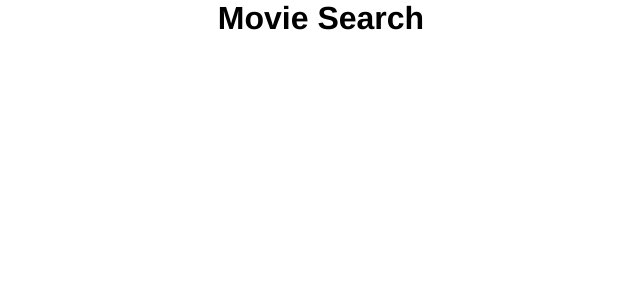
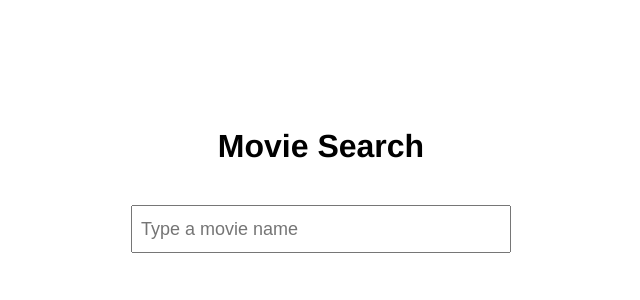
Before and after one commit to Domeniqque/movie-finder, a React (Create React App) app: page / in a window 1280 px wide. Shown: the top 300 px of the page, without its empty margins (319-959 px from the left). Built offline with nearby package versions, Linux system fonts and the light colour scheme.

Commit message:
feat: add input

```diff
--- a/src/App.css
+++ b/src/App.css
@@ -1,38 +1,11 @@
-.App {
+.container {
   text-align: center;
-}
-
-.App-logo {
-  height: 40vmin;
-  pointer-events: none;
-}
-
-@media (prefers-reduced-motion: no-preference) {
-  .App-logo {
-    animation: App-logo-spin infinite 20s linear;
-  }
-}
-
-.App-header {
-  background-color: #282c34;
-  min-height: 100vh;
+  padding: 8rem 0;
   display: flex;
   flex-direction: column;
   align-items: center;
-  justify-content: center;
-  font-size: calc(10px + 2vmin);
-  color: white;
 }
 
-.App-link {
-  color: #61dafb;
+.container h1 {
+  margin-bottom: 2.5rem;
 }
-
-@keyframes App-logo-spin {
-  from {
-    transform: rotate(0deg);
-  }
-  to {
-    transform: rotate(360deg);
-  }
-}
--- a/src/App.tsx
+++ b/src/App.tsx
@@ -1,9 +1,12 @@
 import "./App.css";
+import { Autocomplete } from "./components/Autocomplete";
 
 function App() {
   return (
-    <div className="App">
+    <div className="container">
       <h1>Movie Search</h1>
+
+      <Autocomplete label="Type a movie name" />
     </div>
   );
 }
--- /dev/null
+++ b/src/components/Autocomplete/components/Input/index.tsx
@@ -0,0 +1,31 @@
+import React from "react";
+import "./styles.css";
+
+export interface InputProps {
+  id: string;
+  label: string;
+  onChange: (value: string) => void;
+}
+
+export function Input({ id, label, onChange }: InputProps) {
+  /**
+   * NOTE: It's a good approach use a debounce here to avoid unnecessary re-renders and requests.
+   * But I've decided not to implement yet because of the short time
+   */
+  const handleChange = (e: React.ChangeEvent<HTMLInputElement>) => {
+    onChange(e.target.value);
+  };
+
+  return (
+    <div className="input-control">
+      <input
+        type="search"
+        name="autocomplete"
+        id={id}
+        onChange={handleChange}
+        aria-label={label}
+        placeholder={label}
+      />
+    </div>
+  );
+}
--- /dev/null
+++ b/src/components/Autocomplete/components/Input/styles.css
@@ -0,0 +1,14 @@
+.input-control label {
+  display: block;
+  text-align: left;
+  font-size: 18px;
+  font-weight: bold;
+  margin-bottom: 0.4rem;
+}
+
+.input-control input {
+  width: 100%;
+  height: 48px;
+  padding: 0 0.5rem;
+  font-size: 18px;
+}
--- /dev/null
+++ b/src/components/Autocomplete/index.tsx
@@ -0,0 +1,23 @@
+import React from "react";
+import { Input } from "./components/Input";
+import "./styles.css";
+
+export interface AutocompleteProps {
+  label: string;
+}
+
+export function Autocomplete({ label }: AutocompleteProps) {
+  const [text, setText] = React.useState("");
+
+  const inputId = React.useId();
+
+  const handleChange = () => {
+    setText(text);
+  };
+
+  return (
+    <div className="autocomplete-container">
+      <Input id={inputId} onChange={handleChange} label={label} />
+    </div>
+  );
+}
--- /dev/null
+++ b/src/components/Autocomplete/styles.css
@@ -0,0 +1,3 @@
+.autocomplete-container {
+  width: 380px;
+}
```
Also changed, not shown: 1 other file (tests, documents, lock files or other folders).
